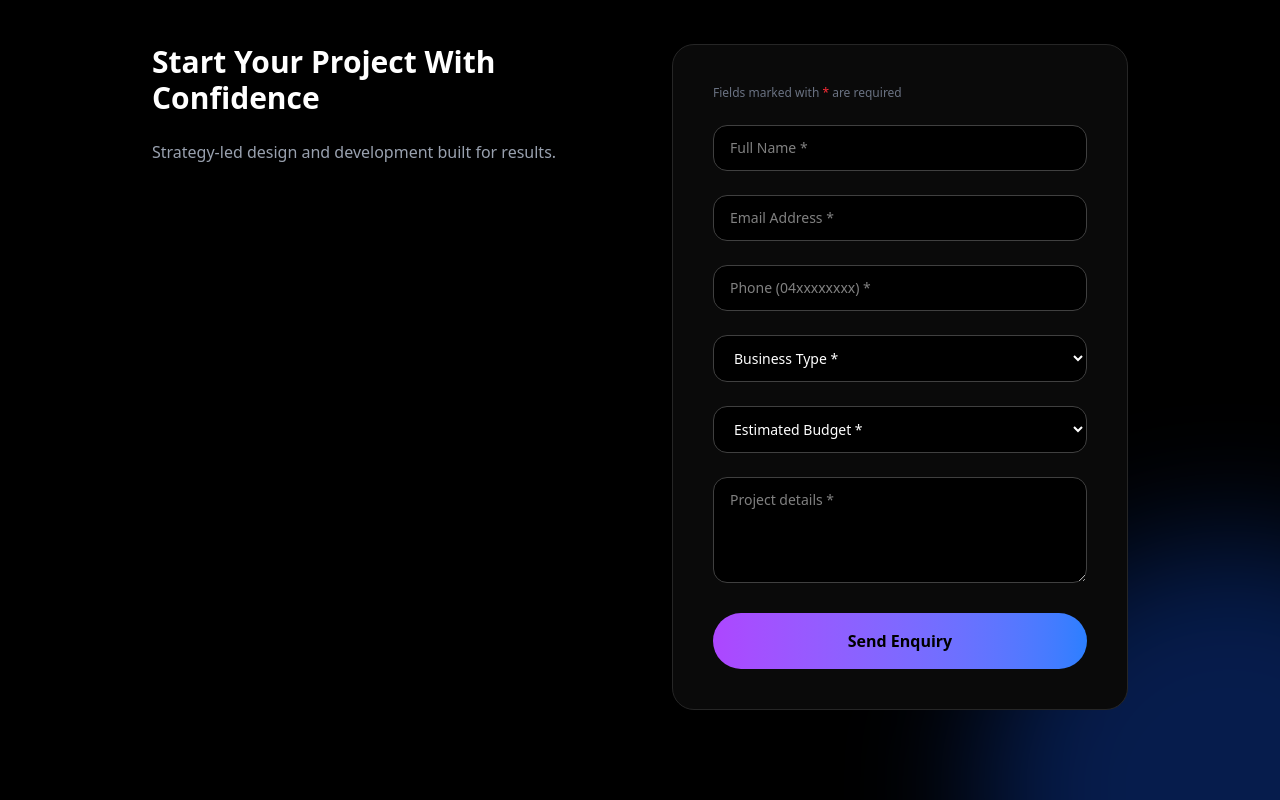
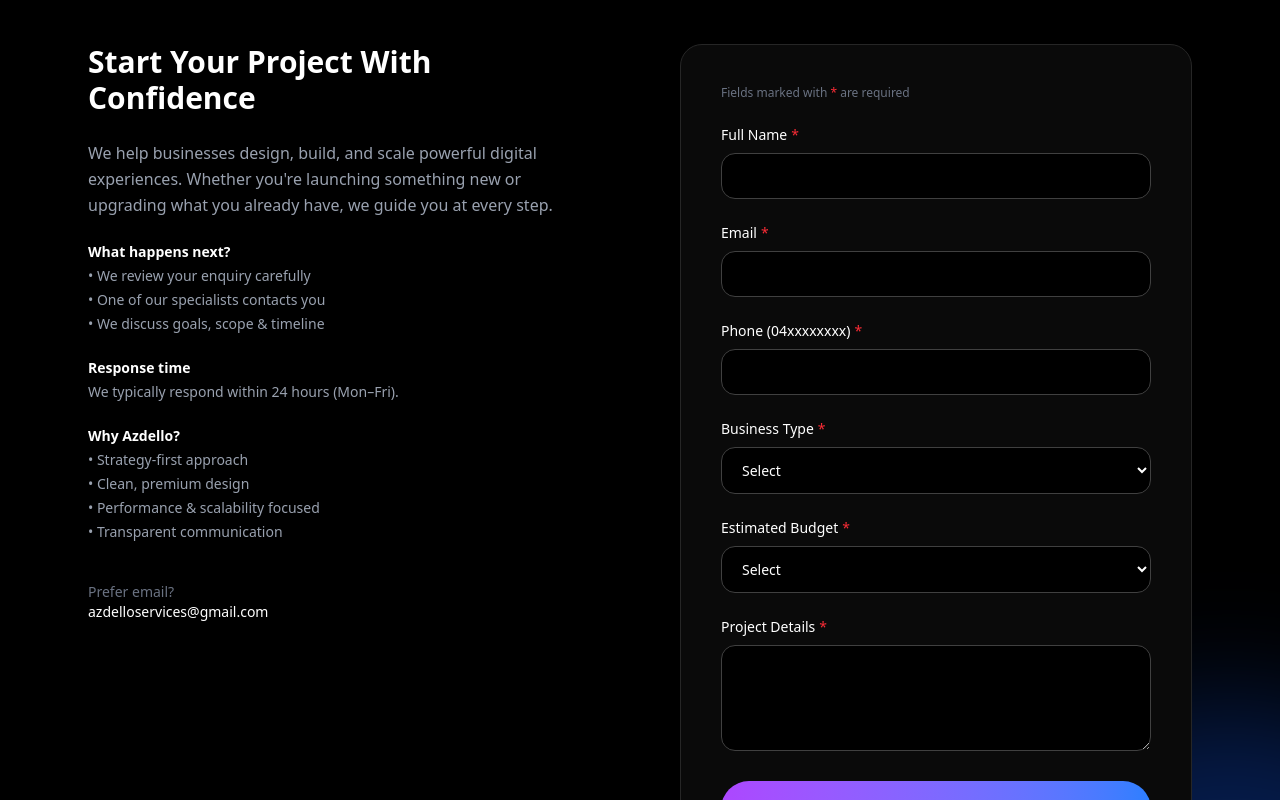
Before and after one commit to azdello/Azdello, a Next.js app: page /contact in a window 1280 px wide. Shown: the part 980-1780 px from the top of the page. Built offline with nearby package versions, Linux system fonts and the light colour scheme.

Commit message:
Update contact page: expanded info, budget field, success animation

```diff
--- a/app/contact/page.tsx
+++ b/app/contact/page.tsx
@@ -105,9 +105,9 @@
           </Link>
 
           <nav className="flex gap-8 text-sm text-gray-300">
-            <Link href="/">Home</Link>
-            <Link href="/about">About</Link>
-            <Link href="/services">Services</Link>
+            <Link href="/" className="hover:text-white">Home</Link>
+            <Link href="/about" className="hover:text-white">About</Link>
+            <Link href="/services" className="hover:text-white">Services</Link>
             <Link href="/contact" className="text-white">Contact</Link>
           </nav>
         </div>
@@ -115,114 +115,189 @@
 
       {/* HERO */}
       <section className="min-h-screen flex items-center justify-center text-center px-6 pt-32 relative z-10">
-        <motion.div initial="hidden" animate="visible" variants={fadeUp}>
-          <h1 className="text-5xl md:text-6xl font-bold">
+        <motion.div
+          initial="hidden"
+          animate="visible"
+          variants={fadeUp}
+          transition={{ duration: 0.8 }}
+          className="max-w-4xl"
+        >
+          <h1 className="text-5xl md:text-6xl font-bold leading-tight">
             Let’s Talk About
             <span className="block text-transparent bg-clip-text bg-gradient-to-r from-purple-400 to-blue-400">
               Your Next Project
             </span>
           </h1>
+
           <p className="mt-6 text-lg text-gray-400">
-            Tell us about your business and goals — we’ll help you bring it to life.
+            Tell us about your goals — we’ll help you turn ideas into results.
           </p>
         </motion.div>
       </section>
 
-      {/* CONTACT */}
-      <section className="relative z-10 max-w-5xl mx-auto px-6 py-32">
-        <motion.div className="grid md:grid-cols-2 gap-16 items-start">
+      {/* CONTACT SECTION */}
+      <section className="relative z-10 max-w-6xl mx-auto px-6 py-32">
+        <motion.div
+          initial="hidden"
+          whileInView="visible"
+          variants={fadeUp}
+          transition={{ duration: 0.7 }}
+          className="grid md:grid-cols-2 gap-20 items-start"
+        >
 
-          {/* LEFT */}
+          {/* LEFT INFO – EXPANDED */}
           <div>
-            <h2 className="text-3xl font-bold mb-6">Start Your Project With Confidence</h2>
-            <p className="text-gray-400 mb-8">
-              Strategy-led design and development built for results.
+            <h2 className="text-3xl font-bold mb-6">
+              Start Your Project With Confidence
+            </h2>
+
+            <p className="text-gray-400 mb-6 leading-relaxed">
+              We help businesses design, build, and scale powerful digital
+              experiences. Whether you're launching something new or upgrading
+              what you already have, we guide you at every step.
+            </p>
+
+            <div className="space-y-6 text-sm text-gray-400">
+              <div>
+                <h4 className="text-white font-semibold mb-1">What happens next?</h4>
+                <ul className="space-y-1">
+                  <li>• We review your enquiry carefully</li>
+                  <li>• One of our specialists contacts you</li>
+                  <li>• We discuss goals, scope & timeline</li>
+                </ul>
+              </div>
+
+              <div>
+                <h4 className="text-white font-semibold mb-1">Response time</h4>
+                <p>We typically respond within 24 hours (Mon–Fri).</p>
+              </div>
+
+              <div>
+                <h4 className="text-white font-semibold mb-1">Why Azdello?</h4>
+                <ul className="space-y-1">
+                  <li>• Strategy-first approach</li>
+                  <li>• Clean, premium design</li>
+                  <li>• Performance & scalability focused</li>
+                  <li>• Transparent communication</li>
+                </ul>
+              </div>
+            </div>
+
+            <p className="mt-10 text-sm text-gray-500">
+              Prefer email? <br />
+              <span className="text-white font-medium">
+                azdelloservices@gmail.com
+              </span>
             </p>
           </div>
 
-          {/* RIGHT */}
+          {/* RIGHT FORM */}
+          <div>
             <AnimatePresence mode="wait">
               {!success ? (
                 <motion.form
                   key="form"
-                initial={{ opacity: 0, y: 30 }}
-                animate={{ opacity: 1, y: 0 }}
-                exit={{ opacity: 0, scale: 0.95 }}
                   onSubmit={handleSubmit}
+                  initial={{ opacity: 0, scale: 0.95 }}
+                  animate={{ opacity: 1, scale: 1 }}
+                  exit={{ opacity: 0, scale: 0.9 }}
                   className="bg-neutral-950 border border-neutral-800 rounded-3xl p-10 space-y-6"
                 >
                   <p className="text-xs text-gray-500">
                     Fields marked with <span className="text-red-500">*</span> are required
                   </p>
 
-                <input name="name" required placeholder="Full Name *"
-                  value={formData.name} onChange={handleChange}
+                  <div>
+                    <label className="block text-sm mb-2">
+                      Full Name<RequiredStar />
+                    </label>
+                    <input name="name" required value={formData.name} onChange={handleChange}
                       className="w-full bg-black border border-neutral-700 rounded-xl px-4 py-3 text-sm" />
+                  </div>
 
-                <input name="email" required placeholder="Email Address *"
-                  value={formData.email} onChange={handleChange}
+                  <div>
+                    <label className="block text-sm mb-2">
+                      Email<RequiredStar />
+                    </label>
+                    <input name="email" required value={formData.email} onChange={handleChange}
                       className="w-full bg-black border border-neutral-700 rounded-xl px-4 py-3 text-sm" />
-                {errors.email && <p className="text-red-500 text-xs">{errors.email}</p>}
+                    {errors.email && <p className="text-red-500 text-xs mt-1">{errors.email}</p>}
+                  </div>
 
-                <input name="phone" required maxLength={10} placeholder="Phone (04xxxxxxxx) *"
+                  <div>
+                    <label className="block text-sm mb-2">
+                      Phone (04xxxxxxxx)<RequiredStar />
+                    </label>
+                    <input
+                      name="phone"
+                      required
+                      maxLength={10}
                       value={formData.phone}
                       onChange={(e) => /^\d*$/.test(e.target.value) && handleChange(e)}
-                  className="w-full bg-black border border-neutral-700 rounded-xl px-4 py-3 text-sm" />
-                {errors.phone && <p className="text-red-500 text-xs">{errors.phone}</p>}
+                      className="w-full bg-black border border-neutral-700 rounded-xl px-4 py-3 text-sm"
+                    />
+                    {errors.phone && <p className="text-red-500 text-xs mt-1">{errors.phone}</p>}
+                  </div>
 
-                <select name="businessType" required value={formData.businessType}
-                  onChange={handleChange}
+                  <div>
+                    <label className="block text-sm mb-2">
+                      Business Type<RequiredStar />
+                    </label>
+                    <select name="businessType" required value={formData.businessType} onChange={handleChange}
                       className="w-full bg-black border border-neutral-700 rounded-xl px-4 py-3 text-sm">
-                  <option value="">Business Type *</option>
+                      <option value="">Select</option>
                       <option>Startup</option>
                       <option>Small Business</option>
                       <option>Enterprise</option>
                       <option>Individual</option>
                     </select>
+                  </div>
 
-                <select name="budget" required value={formData.budget}
-                  onChange={handleChange}
+                  <div>
+                    <label className="block text-sm mb-2">
+                      Estimated Budget<RequiredStar />
+                    </label>
+                    <select name="budget" required value={formData.budget} onChange={handleChange}
                       className="w-full bg-black border border-neutral-700 rounded-xl px-4 py-3 text-sm">
-                  <option value="">Estimated Budget *</option>
+                      <option value="">Select</option>
+                      <option>Under $1,000</option>
                       <option>$1,000 – $3,000</option>
                       <option>$3,000 – $5,000</option>
                       <option>$5,000 – $10,000</option>
                       <option>$10,000+</option>
                     </select>
+                  </div>
 
-                <textarea name="message" required rows={4} placeholder="Project details *"
-                  value={formData.message} onChange={handleChange}
+                  <div>
+                    <label className="block text-sm mb-2">
+                      Project Details<RequiredStar />
+                    </label>
+                    <textarea name="message" required rows={4} value={formData.message} onChange={handleChange}
                       className="w-full bg-black border border-neutral-700 rounded-xl px-4 py-3 text-sm" />
+                  </div>
 
-                <button disabled={loading}
-                  className="w-full bg-gradient-to-r from-purple-500 to-blue-500 text-black font-semibold py-4 rounded-full">
+                  <button type="submit" disabled={loading}
+                    className="w-full bg-gradient-to-r from-purple-500 to-blue-500 text-black font-semibold py-4 rounded-full hover:scale-105 transition disabled:opacity-50">
                     {loading ? "Sending..." : "Send Enquiry"}
                   </button>
                 </motion.form>
               ) : (
                 <motion.div
                   key="success"
-                initial={{ opacity: 0, scale: 0.8 }}
+                  initial={{ opacity: 0, scale: 0.9 }}
                   animate={{ opacity: 1, scale: 1 }}
-                exit={{ opacity: 0 }}
                   className="bg-neutral-950 border border-neutral-800 rounded-3xl p-16 text-center"
                 >
-                <motion.div
-                  animate={{ scale: [1, 1.2, 1] }}
-                  transition={{ repeat: Infinity, duration: 1.5 }}
-                  className="text-6xl mb-6"
-                >
-                  🚀
-                </motion.div>
-                <h3 className="text-2xl font-bold mb-4">
-                  We’ve received your enquiry!
-                </h3>
+                  <h3 className="text-2xl font-bold mb-4">🎉 Enquiry Received</h3>
                   <p className="text-gray-400">
+                    Thank you for reaching out.
                     Our team will contact you shortly.
                   </p>
                 </motion.div>
               )}
             </AnimatePresence>
+          </div>
+
         </motion.div>
       </section>
     </div>
```
Lines whose indentation alone changed are shown as unchanged.
